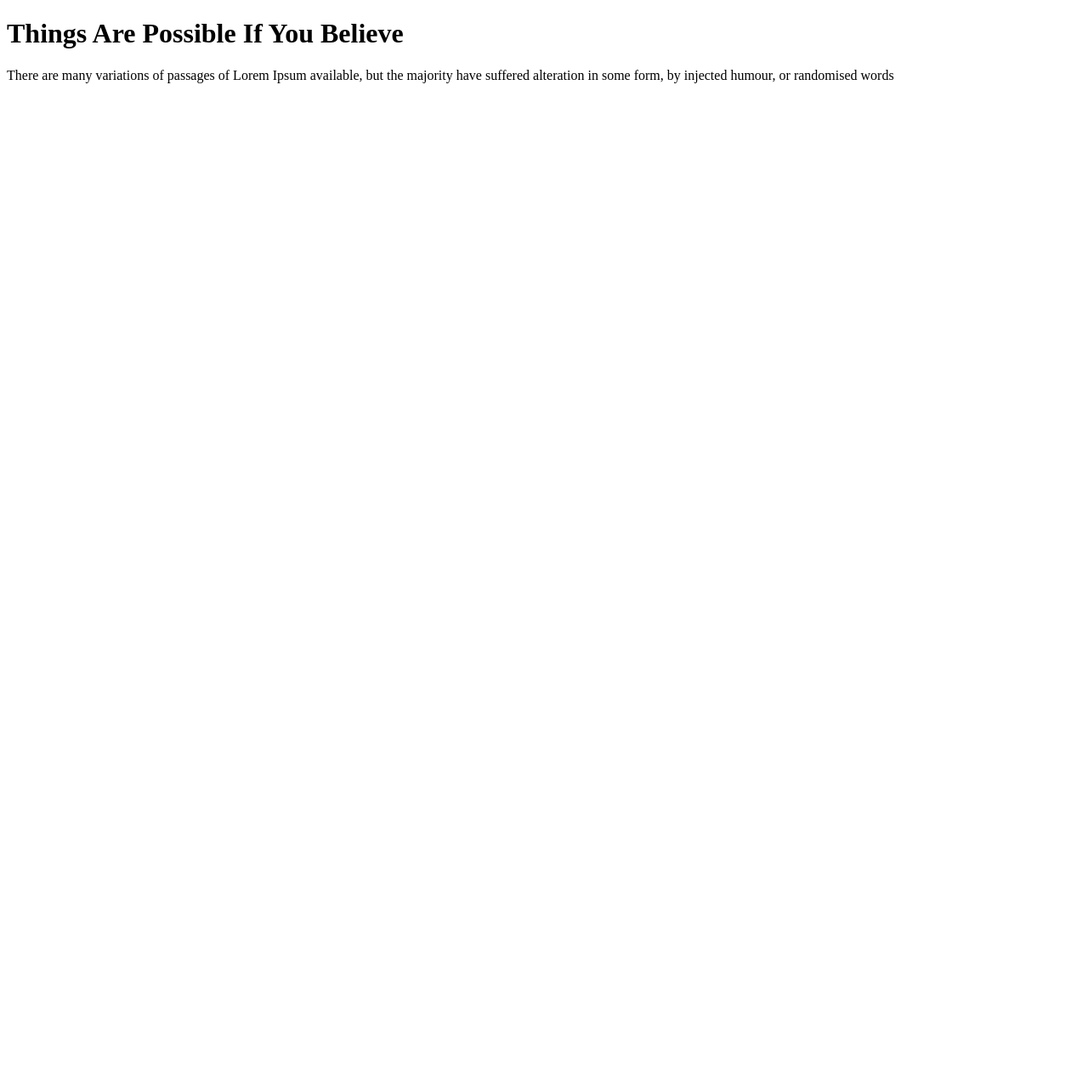
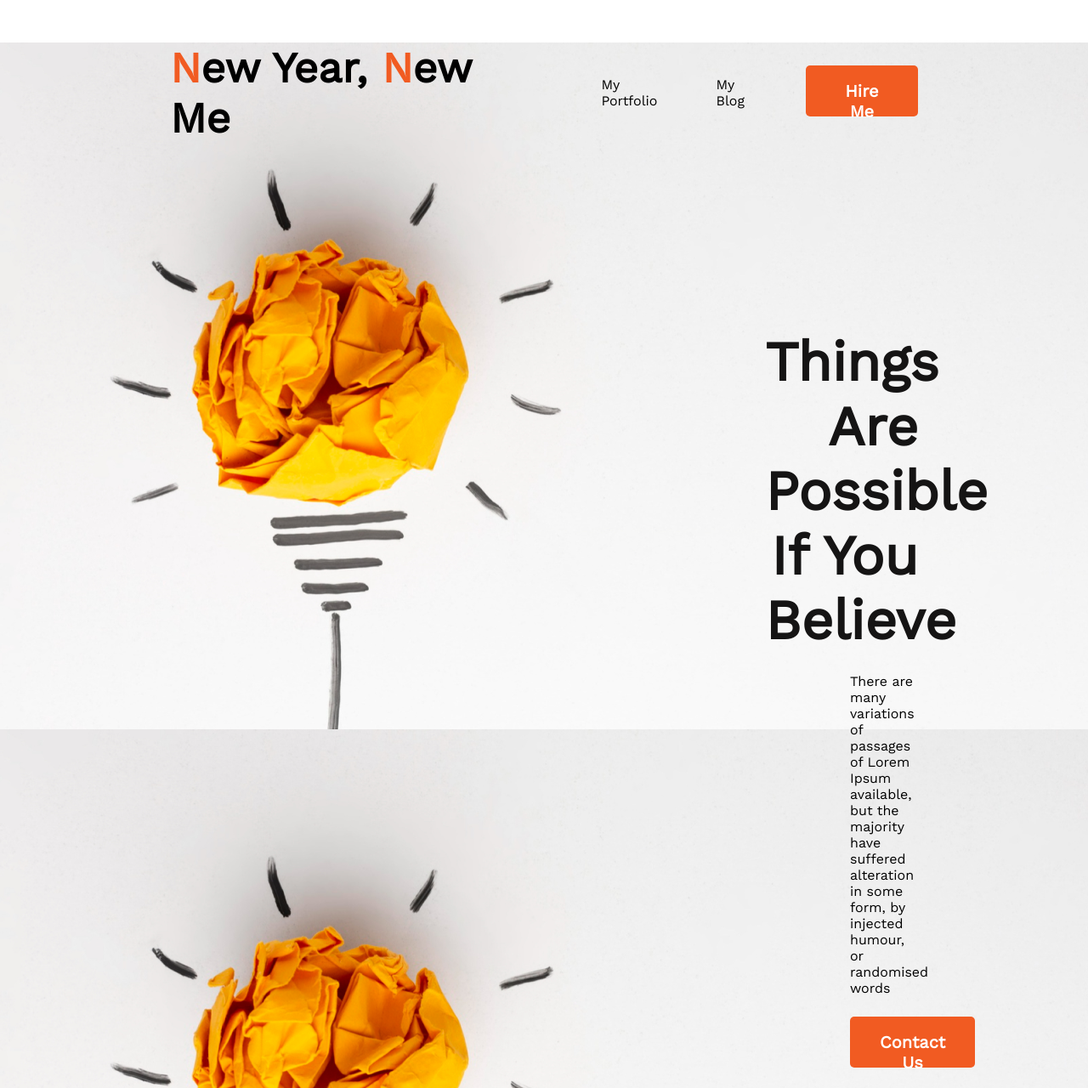
Before and after one commit to MarzukaaZaki/new-year-new-me, a plain HTML site: page index.html in a window 1280 px wide. Shown: the whole page at 85% size. Before the commit the page ends 800 px from the top, so only its background shows below. Drawn offline with nearby package versions, Linux system fonts and the light colour scheme.

Commit message:
Added navbar, banner texts and button

```diff
--- a/index.html
+++ b/index.html
@@ -7,18 +7,47 @@
     <title>New Year | New Me</title>
 
     <!-- Google Fonts -->
+    <link rel="preconnect" href="https://fonts.googleapis.com">
+    <link rel="preconnect" href="https://fonts.gstatic.com" crossorigin>
+    <link href="https://fonts.googleapis.com/css2?family=Open+Sans&family=Work+Sans&display=swap" rel="stylesheet">
+
+    <!-- External CSS -->
+    <link rel="stylesheet" href="styles/index.css">
 
 
 </head>
 <body>
 
-    <header>
+    <header class="header">
+        <nav>
+            <h2 class="nav-title"> <span class="text-primary">N</span>ew Year, <span class="text-primary">N</span>ew Me </h2>
+            <ul>
+                <li>My Portfolio</li>
+                <li>My Blog</li>
+                <li><button class="btn-primary"> Hire Me</button></li>
+            </ul>
+        </nav>
+<!--
+        <div class="banner-title">
+            <h1>Things Are Possible If You Believe</h1>
+            <p>There are many variations of passages of Lorem Ipsum available, but the majority have suffered alteration in some form, by injected humour, or randomised words</p>
+        </div>
+    -->
+
+        <!-- Banner -->
         <div class="banner">
             <div>
-                <h1>Things Are Possible If You Believe</h1>
-                <p>There are many variations of passages of Lorem Ipsum available, but the majority have suffered alteration in some form, by injected humour, or randomised words</p>
+                <h1 class="banner-title">Things Are Possible If You Believe</h1>
+
+                <p  class="banner-subtitle">There are many variations of passages of Lorem Ipsum available, but the majority have suffered alteration in some form, by injected humour, or randomised words</p>
+
             </div>
+            <div >
+                <button class="btn-secondary">Contact Us</button>
+            </div>
+
         </div>
+
     </header>
     <main>
         <section>
--- a/styles/index.css
+++ b/styles/index.css
@@ -0,0 +1,78 @@
+*{
+    margin: 0;
+    font-family: 'Work Sans', sans-serif;
+}
+.header{
+
+    background-image: url('../images/banner/banner1.png');
+
+}
+
+.btn-primary{
+    color: #FFFF;
+    background: #F15B22;
+    height: 60px;
+    border-radius: 5px ;
+    border: 0;              /* no border */
+    padding: 18px 35px;     /*spacing around text inside button*/
+    font-weight: 800;
+    font-size: 20px;
+}
+/* Show the heading2 and list items in the same line */
+nav{
+    display: flex;
+
+    /* Send the two items within navbar to two ends*/
+    justify-content: space-between;
+    margin: 50px 200px;
+}
+
+/* Show all the list items in the same line*/
+nav ul{
+    display: flex;
+    align-items: center;    /**/
+}
+
+nav li{
+    list-style: none;
+    margin-left: 50px;
+}
+.nav-title{
+    font-weight: 800;
+    font-size: 50px;
+}
+.text-primary{
+    color:#F15B22;
+}
+
+
+/* Banner Styles */
+.banner{
+    margin: 0 200px;
+}
+.banner-title{
+
+    font-weight: 800;
+    font-size: 65px;
+    text-align: right;
+    color: #151414;
+    margin-top: 220px;
+    margin-left: 700px;
+}
+.banner-subtitle{
+    margin-top: 24px;
+    margin-left: 800px;
+    margin-bottom: 24px;
+}
+.btn-secondary{
+    margin-left: 800px;
+    margin-bottom: 24px;
+    color: #FFFF;
+    background: #F15B22;
+    height: 60px;
+    border-radius: 5px ;
+    border: 0;              /* no border */
+    padding: 18px 35px;     /*spacing around text inside button*/
+    font-weight: 800;
+    font-size: 20px;
+}
```
